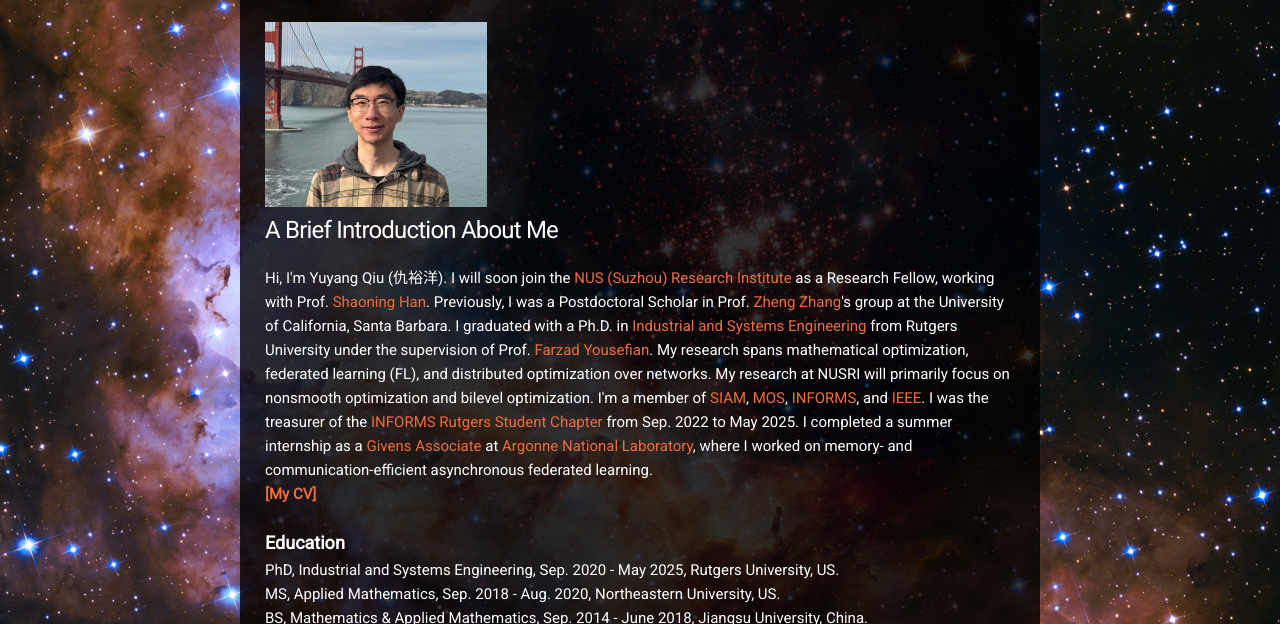
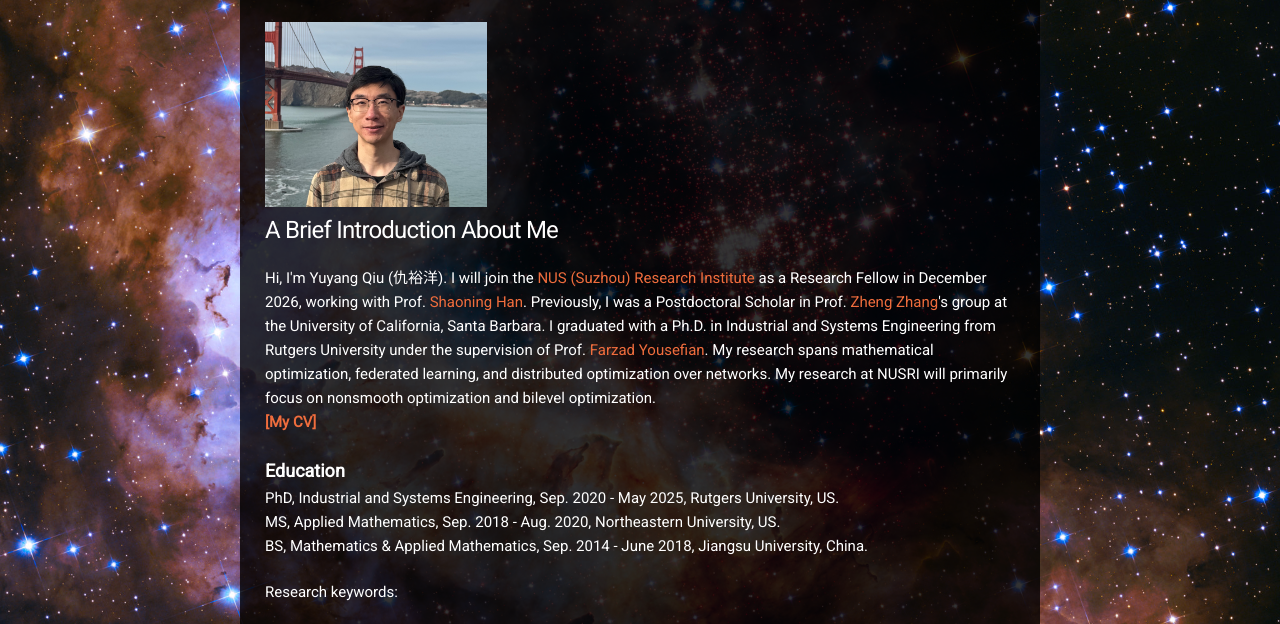
Before and after one commit to yuyangqiu2023/YuyangQiu, a plain HTML site: page index.html in a window 1280 px wide. Shown: the part 169-793 px from the top of the page. Drawn offline with nearby package versions, Linux system fonts and the light colour scheme.

Commit message:
Revise introduction and research focus in index.html
Updated personal introduction and research details.

```diff
--- a/index.html
+++ b/index.html
@@ -49,13 +49,10 @@
             <img src="wazzup beijing.jpg" style="zoom: 0.07;">
             <h3>A Brief Introduction About Me</h3>
             <p>
-              Hi, I'm Yuyang Qiu (仇裕洋). I will soon join the <a href="https://en.nusri.cn/">NUS (Suzhou) Research Institute</a> as a Research Fellow, working with Prof. <a href="https://shaoninghan.github.io/">Shaoning Han</a>.
+              Hi, I'm Yuyang Qiu (仇裕洋). I will join the <a href="https://en.nusri.cn/">NUS (Suzhou) Research Institute</a> as a Research Fellow in December 2026, working with Prof. <a href="https://shaoninghan.github.io/">Shaoning Han</a>.
               Previously, I was a Postdoctoral Scholar in Prof. <a href="https://web.ece.ucsb.edu/~zhengzhang/">Zheng Zhang</a>'s group at the University of California, Santa Barbara.
-              I graduated with a Ph.D. in <a href="https://ise.rutgers.edu/">Industrial and Systems Engineering</a> from Rutgers University under the supervision of Prof. <a href="https://sites.rutgers.edu/farzad-yousefian/group/">Farzad Yousefian</a>.
-              My research spans mathematical optimization, federated learning (FL), and distributed optimization over networks. My research at NUSRI will primarily focus on nonsmooth optimization and bilevel optimization.
-              I'm a member of <a href="https://www.siam.org/">SIAM</a>, <a href="https://www.mathopt.org/">MOS</a>, <a href="https://www.informs.org/">INFORMS</a>, and <a href="https://www.ieee.org/">IEEE</a>.
-              I was the treasurer of the <a href="https://www.informs.org/Recognizing-Excellence/Award-Recipients/Rutgers-University-Student-Chapter">INFORMS Rutgers Student Chapter</a> from Sep. 2022 to May 2025.
-              I completed a summer internship as a <a href="https://www.anl.gov/education/givens-associates">Givens Associate</a> at <a href="https://www.anl.gov/">Argonne National Laboratory</a>, where I worked on memory- and communication-efficient asynchronous federated learning.
+              I graduated with a Ph.D. in Industrial and Systems Engineering from Rutgers University under the supervision of Prof. <a href="https://sites.rutgers.edu/farzad-yousefian/group/">Farzad Yousefian</a>.
+              My research spans mathematical optimization, federated learning, and distributed optimization over networks. My research at NUSRI will primarily focus on nonsmooth optimization and bilevel optimization.
               <br><a href="CV_yq_v01.pdf"><strong>[My CV]</strong></a>
 
             </p>
```
